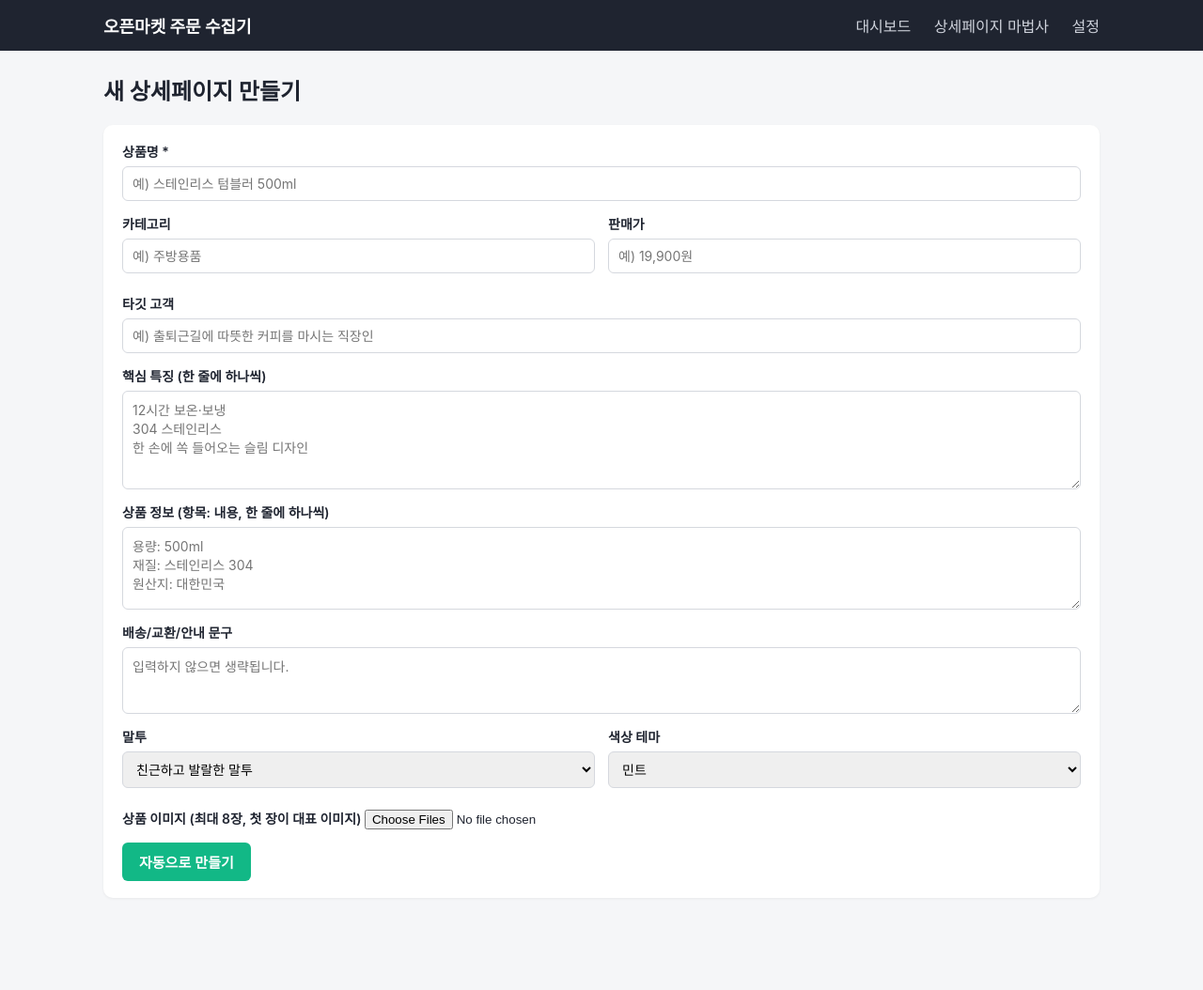
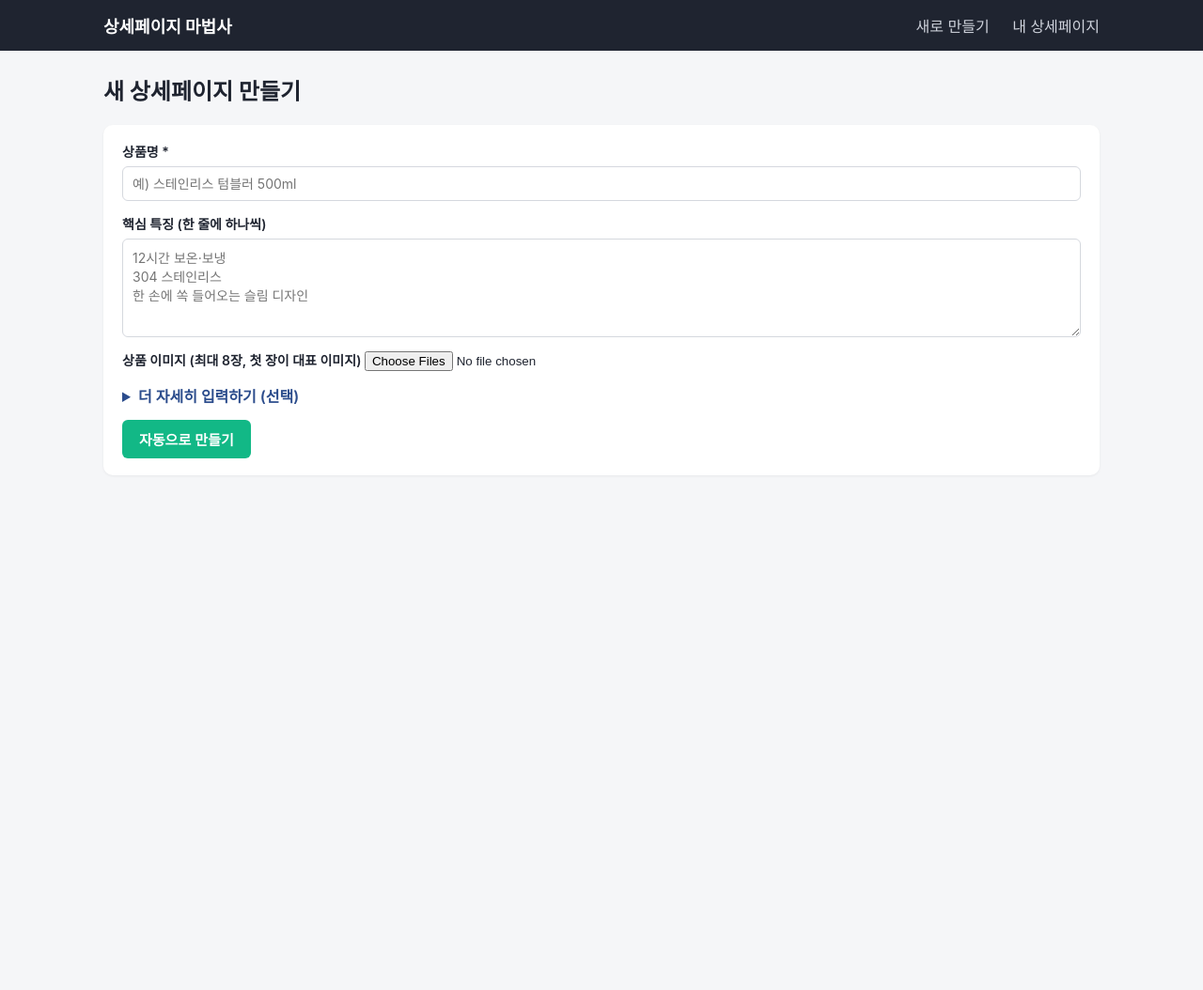
Before and after one commit to stanlee20431220-hub/test, a Flask app: page /wizard/new in a window 1280 px wide. Shown: the whole page at 94% size. After the commit the page ends 488 px from the top, so only its background shows below. Run offline with Flask 3, Linux system fonts and the light colour scheme.

Commit message:
상세페이지 마법사를 메인으로 전환, 주문수집기는 /orders로 숨김, 입력 폼 간소화
Co-Authored-By: Claude Sonnet 5.5 <noreply@anthropic.com>
Claude-Session: https://claude.ai/code/session_01KiDYpqB9M7JmUF4cKr7wBJ

```diff
--- a/app.py
+++ b/app.py
@@ -27,6 +27,11 @@ def create_app():
     app.config["MAX_CONTENT_LENGTH"] = 40 * 1024 * 1024
     app.register_blueprint(wizard_bp)
     register_routes(app)
+
+    @app.route("/")
+    def home():
+        return redirect(url_for("wizard.new"))
+
     return app
 
 
@@ -39,7 +44,7 @@ def _ensure_market_accounts():
 
 
 def register_routes(app):
-    @app.route("/")
+    @app.route("/orders")
     def dashboard():
         market_filter = request.args.get("market", "")
         status_filter = request.args.get("status", "")
--- a/static/style.css
+++ b/static/style.css
@@ -153,3 +153,4 @@ body {
 .wz-thumb img { width: 84px; height: 84px; object-fit: cover; border-radius: 6px; }
 .wz-thumb input { position: absolute; top: 4px; left: 4px; }
 @media (max-width: 900px) { .wz-split { grid-template-columns: 1fr; } .wz-two { grid-template-columns: 1fr; } }
+.wz-more summary { cursor: pointer; margin: 4px 0 14px; color: #2b4c8c; font-weight: 600; }
--- a/templates/base.html
+++ b/templates/base.html
@@ -3,17 +3,16 @@
 <head>
   <meta charset="utf-8">
   <meta name="viewport" content="width=device-width, initial-scale=1">
-  <title>{% block title %}오픈마켓 주문 수집기{% endblock %}</title>
+  <title>{% block title %}상세페이지 마법사{% endblock %}</title>
   <link rel="stylesheet" href="{{ url_for('static', filename='style.css') }}">
 </head>
 <body>
   <header class="topbar">
     <div class="topbar-inner">
-      <a class="brand" href="{{ url_for('dashboard') }}">오픈마켓 주문 수집기</a>
+      <a class="brand" href="{{ url_for('wizard.new') }}">상세페이지 마법사</a>
       <nav>
-        <a href="{{ url_for('dashboard') }}">대시보드</a>
-        <a href="{{ url_for('wizard.index') }}">상세페이지 마법사</a>
-        <a href="{{ url_for('settings') }}">설정</a>
+        <a href="{{ url_for('wizard.new') }}">새로 만들기</a>
+        <a href="{{ url_for('wizard.index') }}">내 상세페이지</a>
       </nav>
     </div>
   </header>
--- a/templates/wizard/new.html
+++ b/templates/wizard/new.html
@@ -4,14 +4,18 @@
 <h2>새 상세페이지 만들기</h2>
 <form class="wz-card wz-form" method="post" enctype="multipart/form-data">
   <label>상품명 *<input name="name" required placeholder="예) 스테인리스 텀블러 500ml"></label>
+  <label>핵심 특징 (한 줄에 하나씩)
+    <textarea name="features" rows="5" placeholder="12시간 보온·보냉&#10;304 스테인리스&#10;한 손에 쏙 들어오는 슬림 디자인"></textarea>
+  </label>
+  <label>상품 이미지 (최대 8장, 첫 장이 대표 이미지)
+    <input type="file" name="images" accept="image/*" multiple>
+  </label>
+  <details class="wz-more"><summary>더 자세히 입력하기 (선택)</summary>
   <div class="wz-two">
     <label>카테고리<input name="category" placeholder="예) 주방용품"></label>
     <label>판매가<input name="price" placeholder="예) 19,900원"></label>
   </div>
   <label>타깃 고객<input name="target" placeholder="예) 출퇴근길에 따뜻한 커피를 마시는 직장인"></label>
-  <label>핵심 특징 (한 줄에 하나씩)
-    <textarea name="features" rows="5" placeholder="12시간 보온·보냉&#10;304 스테인리스&#10;한 손에 쏙 들어오는 슬림 디자인"></textarea>
-  </label>
   <label>상품 정보 (항목: 내용, 한 줄에 하나씩)
     <textarea name="specs" rows="4" placeholder="용량: 500ml&#10;재질: 스테인리스 304&#10;원산지: 대한민국"></textarea>
   </label>
@@ -30,9 +34,7 @@
       </select>
     </label>
   </div>
-  <label>상품 이미지 (최대 8장, 첫 장이 대표 이미지)
-    <input type="file" name="images" accept="image/*" multiple>
-  </label>
+  </details>
   <button class="wz-btn" type="submit">자동으로 만들기</button>
 </form>
 {% endblock %}
```
Also changed, not shown: README.md.
